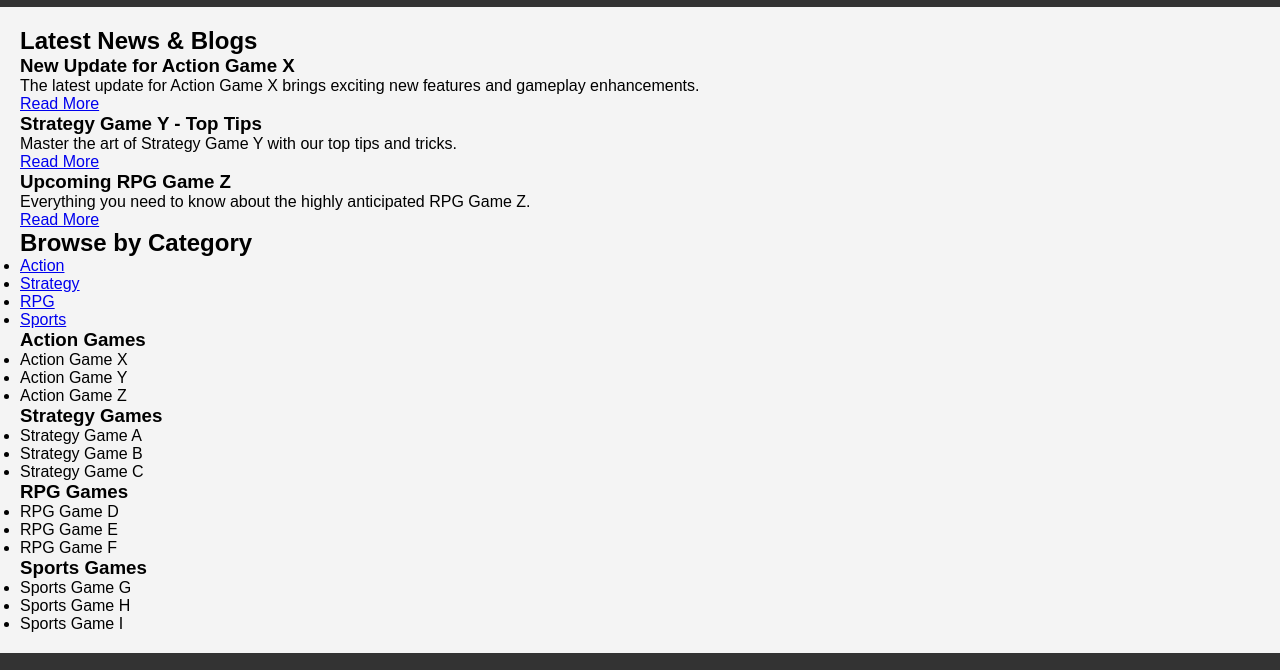
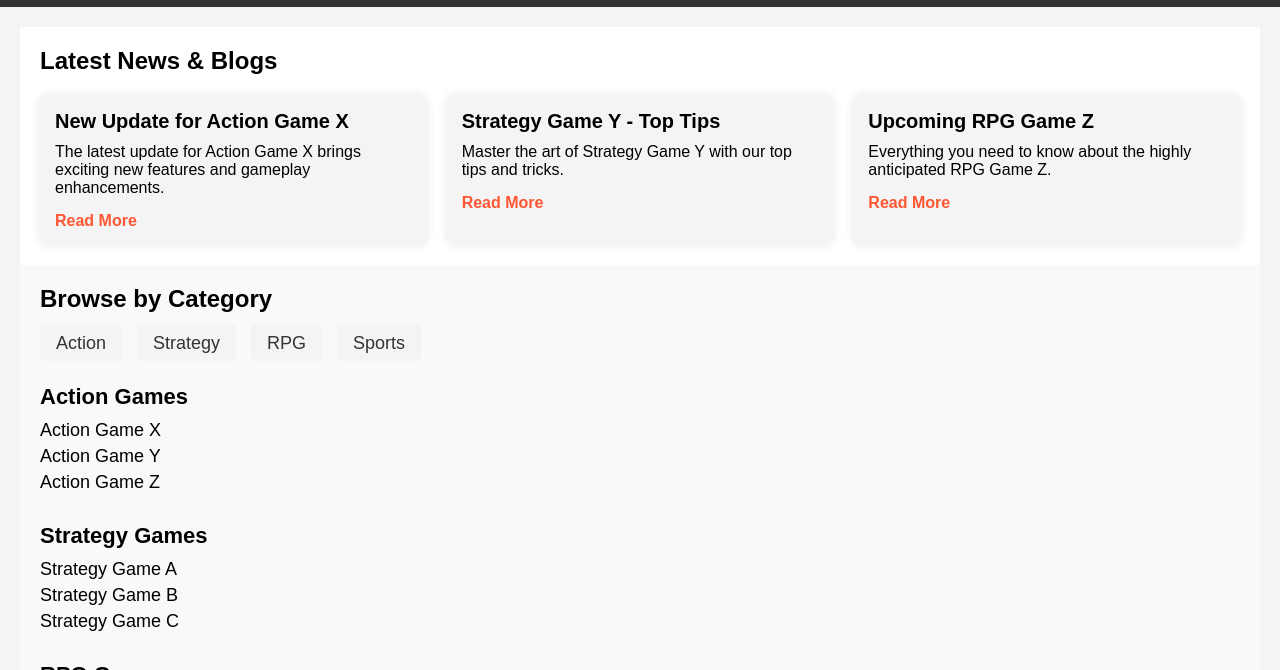
Before and after one commit to Narayan0918/CollegeProject2, a plain HTML site: page page2/page2.html in a window 1280 px wide. Shown: the part 41-711 px from the top of the page. Drawn offline with Linux system fonts and the light colour scheme; files that its build step writes are made by us from their sources.

Commit message:
added css to page 2 (styles.css). page2.css is not added because it was not complete

```diff
--- a/page2/page2.css
+++ b/page2/page2.css
@@ -0,0 +1,110 @@
+
+.games-landing {
+    padding: 20px;
+    background-color: #fff;
+}
+
+.games-landing h2 {
+    font-size: 24px;
+    margin-bottom: 20px;
+}
+
+.news-grid {
+    display: grid;
+    grid-template-columns: repeat(auto-fit, minmax(300px, 1fr));
+    gap: 20px;
+}
+
+.news-item {
+    background-color: #f4f4f4;
+    padding: 15px;
+    border-radius: 8px;
+    box-shadow: 0 0 10px rgba(0, 0, 0, 0.1);
+}
+
+.news-item h3 {
+    font-size: 20px;
+    margin-bottom: 10px;
+}
+
+.news-item p {
+    font-size: 16px;
+    margin-bottom: 15px;
+}
+
+.read-more {
+    color: #ff5733;
+    text-decoration: none;
+    font-weight: bold;
+}
+
+.read-more:hover {
+    text-decoration: underline;
+}
+
+/* Games Categories Section */
+.games-categories {
+    padding: 20px;
+    background-color: #f9f9f9;
+}
+
+.games-categories h2 {
+    font-size: 24px;
+    margin-bottom: 20px;
+}
+
+.category-nav ul {
+    list-style: none;
+    display: flex;
+    gap: 15px;
+    padding-left: 0;
+}
+
+.category-nav a {
+    color: #333;
+    text-decoration: none;
+    font-size: 18px;
+    padding: 8px 16px;
+    background-color: #f4f4f4;
+    border-radius: 4px;
+    transition: background-color 0.3s ease;
+}
+
+.category-nav a:hover {
+    background-color: #ff5733;
+    color: #fff;
+}
+
+.games-list {
+    margin-top: 30px;
+}
+
+.games-list h3 {
+    font-size: 22px;
+    margin-bottom: 10px;
+}
+
+.games-list ul {
+    list-style: none;
+    padding-left: 0;
+}
+
+.games-list li {
+    font-size: 18px;
+    margin-bottom: 5px;
+}
+
+/* Responsive Design */
+@media (max-width: 768px) {
+    .news-grid {
+        grid-template-columns: 1fr;
+    }
+
+    .category-nav ul {
+        flex-direction: column;
+    }
+
+    .games-list {
+        margin-top: 20px;
+    }
+}
--- a/page2/page2.html
+++ b/page2/page2.html
@@ -4,7 +4,7 @@
     <meta charset="UTF-8">
     <meta name="viewport" content="width=device-width, initial-scale=1.0">
     <title>Games - GameVerse</title>
-    <link rel="stylesheet" href="styles.css">
+    <link rel="stylesheet" href="../styles.css">
 </head>
 <body>
     <!-- Top Navigation Bar (same as previous) -->
@@ -129,6 +129,6 @@
         </div>
     </footer>
 
-    <script src="scripts.js"></script>
+    <script src="../scripts.js"></script>
 </body>
 </html>
--- a/styles.css
+++ b/styles.css
@@ -329,3 +329,117 @@ footer {
         margin-left: 0;
     }
 }
+
+
+/* ---------------------page2------------------------------ */
+
+/* Games Landing Section */
+.games-landing {
+    padding: 20px;
+    background-color: #fff;
+}
+
+.games-landing h2 {
+    font-size: 24px;
+    margin-bottom: 20px;
+}
+
+.news-grid {
+    display: grid;
+    grid-template-columns: repeat(auto-fit, minmax(300px, 1fr));
+    gap: 20px;
+}
+
+.news-item {
+    background-color: #f4f4f4;
+    padding: 15px;
+    border-radius: 8px;
+    box-shadow: 0 0 10px rgba(0, 0, 0, 0.1);
+}
+
+.news-item h3 {
+    font-size: 20px;
+    margin-bottom: 10px;
+}
+
+.news-item p {
+    font-size: 16px;
+    margin-bottom: 15px;
+}
+
+.read-more {
+    color: #ff5733;
+    text-decoration: none;
+    font-weight: bold;
+}
+
+.read-more:hover {
+    text-decoration: underline;
+}
+
+/* Games Categories Section */
+.games-categories {
+    padding: 20px;
+    background-color: #f9f9f9;
+}
+
+.games-categories h2 {
+    font-size: 24px;
+    margin-bottom: 20px;
+}
+
+.category-nav ul {
+    list-style: none;
+    display: flex;
+    gap: 15px;
+    padding-left: 0;
+}
+
+.category-nav a {
+    color: #333;
+    text-decoration: none;
+    font-size: 18px;
+    padding: 8px 16px;
+    background-color: #f4f4f4;
+    border-radius: 4px;
+    transition: background-color 0.3s ease;
+}
+
+.category-nav a:hover {
+    background-color: #ff5733;
+    color: #fff;
+}
+
+.games-list {
+    margin-top: 30px;
+}
+
+.games-list h3 {
+    font-size: 22px;
+    margin-bottom: 10px;
+}
+
+.games-list ul {
+    list-style: none;
+    padding-left: 0;
+}
+
+.games-list li {
+    font-size: 18px;
+    margin-bottom: 5px;
+}
+
+/* Responsive Design */
+@media (max-width: 768px) {
+    .news-grid {
+        grid-template-columns: 1fr;
+    }
+
+    .category-nav ul {
+        flex-direction: column;
+    }
+
+    .games-list {
+        margin-top: 20px;
+    }
+}
```
